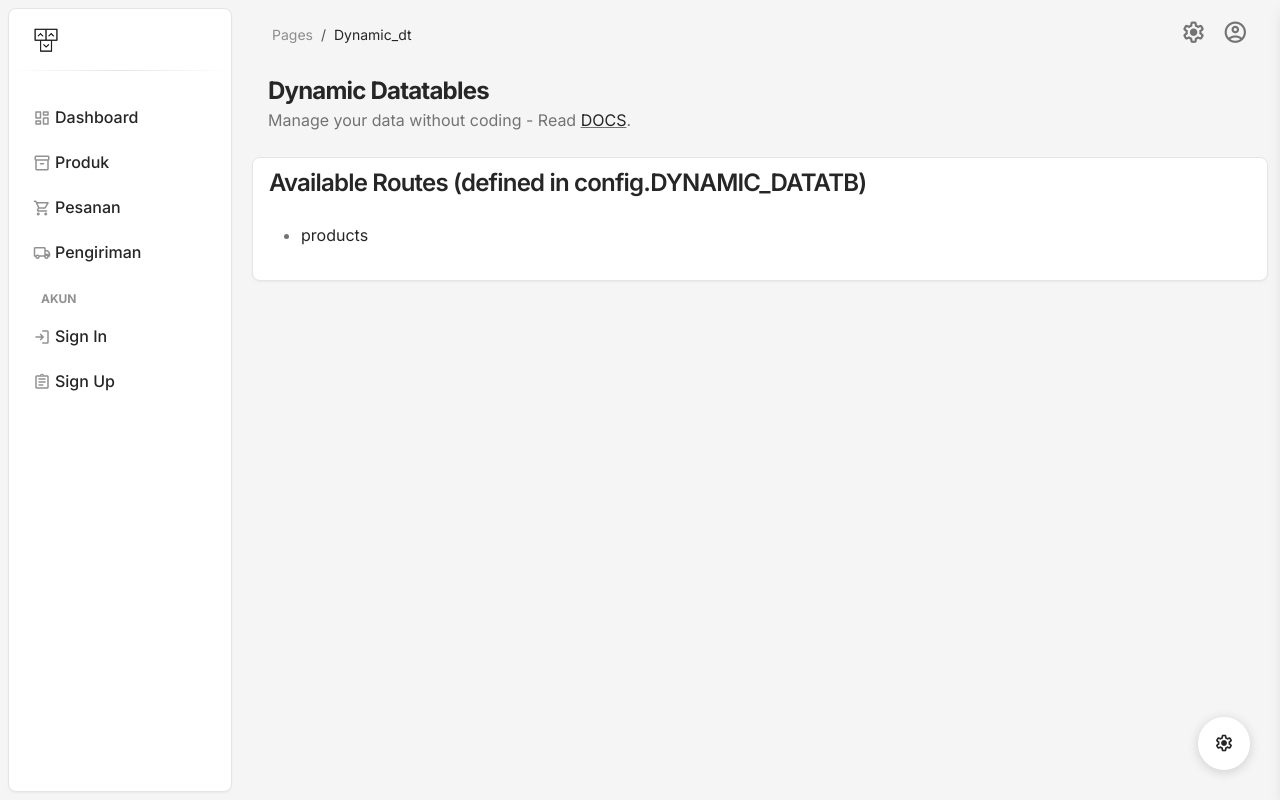
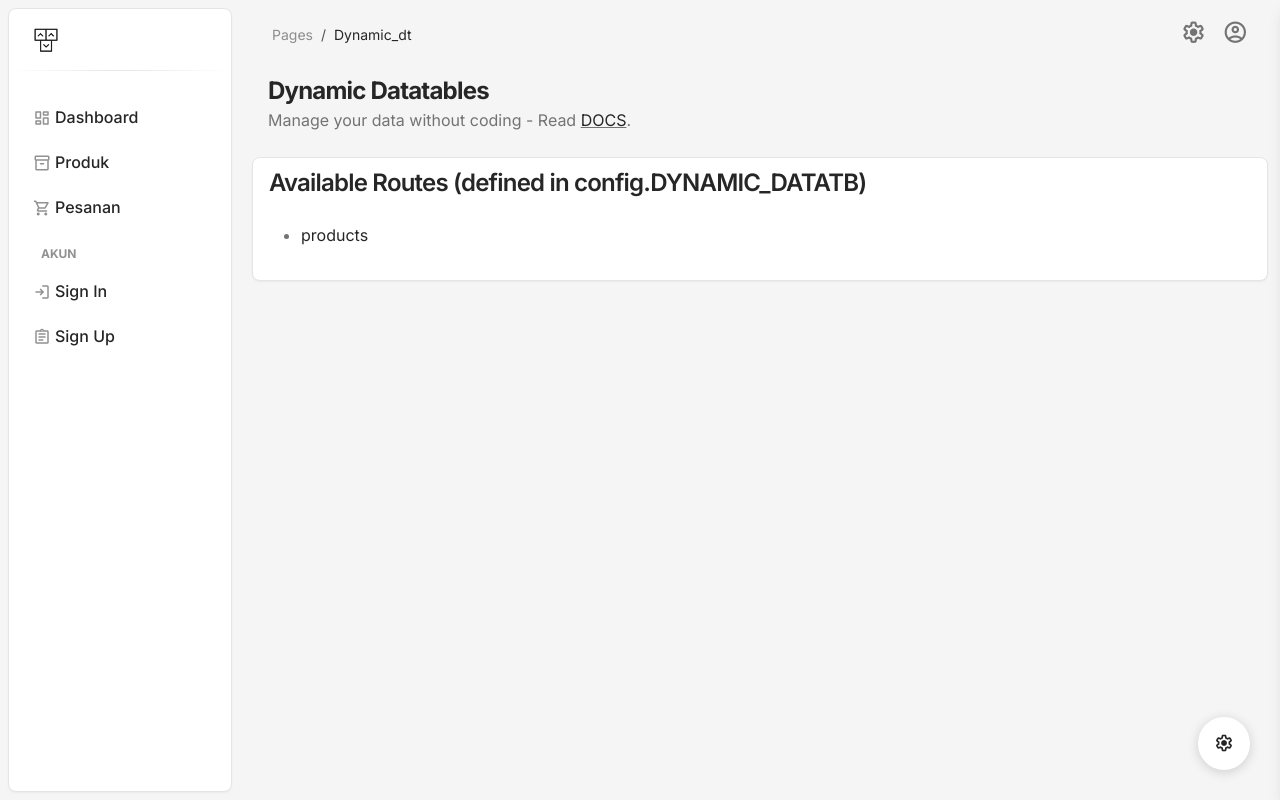
Before and after one commit to aura-najma/flask-dashboard-supplier, a Flask app: page /dynamic-dt in a window 1280 px wide; the page is wider, and only the part inside the window is pictured. Run offline with Flask 3, Linux system fonts and the light colour scheme; data comes from the database, SQL or seed files in the repository; some libraries are stand-ins or nearby versions.

Commit message:
udah gaada pengiriman lagi

```diff
--- a/templates/includes/sidebar.html
+++ b/templates/includes/sidebar.html
@@ -42,13 +42,7 @@
             <span class="nav-link-text ms-1">Pesanan</span>
           </a>
         </li>
-        <li class="nav-item">
-          <a class="nav-link {% if 'shipments' == segment %} active bg-gradient-dark text-white {% else %} text-dark {% endif %}"
-            href="{{ url_for('home_blueprint.shipments') }}">
-            <i class="material-symbols-rounded opacity-5">local_shipping</i>
-            <span class="nav-link-text ms-1">Pengiriman</span>
-          </a>
-        </li>
+
 
         <li class="nav-item mt-3">
           <h6 class="ps-4 ms-2 text-uppercase text-xs text-dark font-weight-bolder opacity-5">Akun</h6>
```
